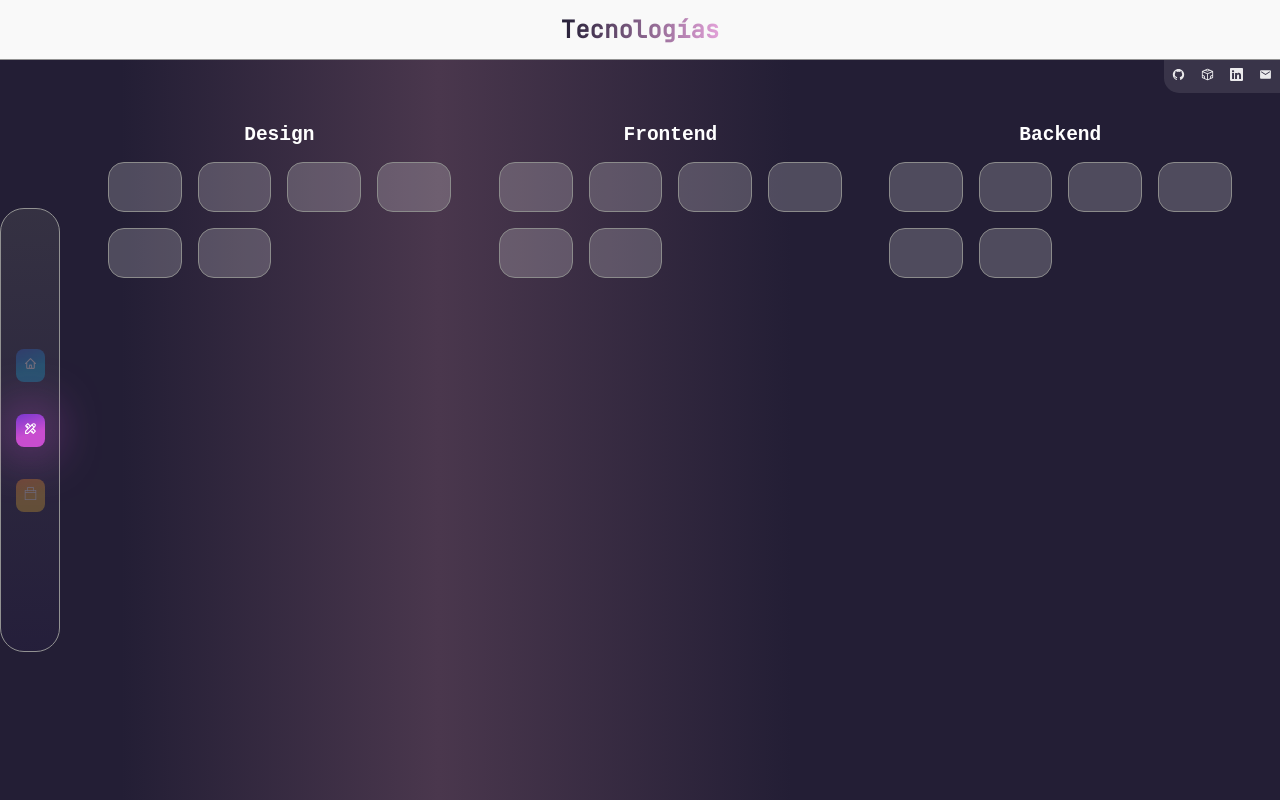
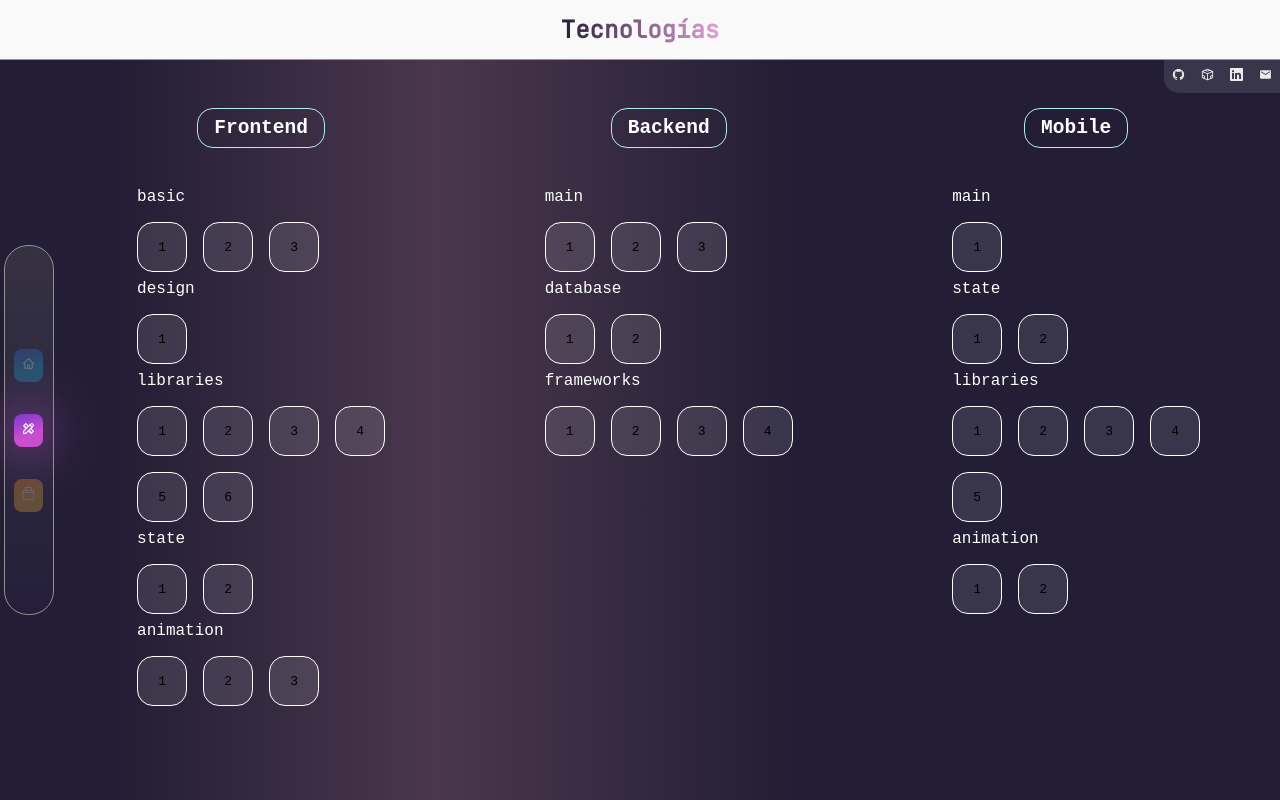
Before and after one commit to OscarCodev/my-portafolio, a React (Vite) app: page /tecnologias in a window 1280 px wide. Built offline with nearby package versions, Linux system fonts and the light colour scheme.

Commit message:
Agregar mapeo dinamico

```diff
--- a/src/components/pages/TecnologiesScreen.jsx
+++ b/src/components/pages/TecnologiesScreen.jsx
@@ -1,18 +1,56 @@
 import React from "react";
 import styled from "styled-components";
+import { dataTecnologias } from "../../data/dataTecnologias";
 
 export default function TecnologiesScreen() {
-  //const {frontend, backend, mobile, design} = tecnologias;
+  /*
+  const frontend = dataTecnologias[0];
+  const backend = dataTecnologias[1];
+  const mobile = dataTecnologias[2];
 
-  const dataCampo = ["Design", "Frontend", "Backend"]
+  const { categoriaPrincipal, basic, design, libraries, state, animation } =
+    frontend;
+  const {
+    categoriaPrincipal: categoriaBackend,
+    main,
+    database,
+    frameworks,
+  } = backend;
+  const {
+    categoriaPrincipal: categoriaMobil,
+    main: mainMobile,
+    state: stateMobile,
+    libraries: librariesMobile,
+    animation: animationMobile,
+  } = mobile;
+  */
+
+  const sections = [
+    { data: dataTecnologias[0], title: 'categoriaPrincipal', keys: ['basic', 'design', 'libraries', 'state', 'animation'] },
+    { data: dataTecnologias[1], title: 'categoriaPrincipal', keys: ['main', 'database', 'frameworks'] },
+    { data: dataTecnologias[2], title: 'categoriaPrincipal', keys: ['main', 'state', 'libraries', 'animation'] },
+
+  ];
 
   return (
     <ContainerTecnologies transition-style="in:circle:top-right">
-      {
-        dataCampo.map(campo => (
-          <ContainerCampo title={campo}/>
-        ))
-      }
+        {sections.map(({ data, title, keys }) => (
+          <ContainerCampo key={data[title]}>
+            <h2>{data[title]}</h2>
+            <div>
+              {keys.map((key) => (
+                <>
+                  <p>{key}</p>
+                  <GridItems>
+                    {data[key].map((item) => (
+                      <div className="card"key={item}>{item}</div>
+                    ))}
+                  </GridItems>
+                </>
+              ))}
+            </div>
+          </ContainerCampo>
+        ))}
     </ContainerTecnologies>
   );
 }
@@ -20,11 +58,11 @@ export default function TecnologiesScreen() {
 const ContainerTecnologies = styled.div`
   //border: 2px solid blue;
   height: auto;
-  padding: 3rem;
   display: grid;
   grid-template-columns: 1fr;
-  gap: 3rem;
+  align-content: start;
   background: rgb(35, 30, 53);
+  padding: 1rem 0;
   background: linear-gradient(
     180deg,
     rgba(35, 30, 53, 1) 5%,
@@ -32,7 +70,8 @@ const ContainerTecnologies = styled.div`
     rgba(35, 30, 53, 1) 40%
   );
   @media (min-width: 992px) {
-    height: calc(100vh - 60px);
+    min-height: calc(100vh - 60px);
+    height: auto;
     grid-template-columns: 1fr 1fr 1fr;
     background: rgb(35, 30, 53);
     background: linear-gradient(
@@ -44,53 +83,44 @@ const ContainerTecnologies = styled.div`
   }
 `;
 
-function ContainerCampo({ title }) {
-  return (
-    <Container className="animate__animated animate__zoomIn">
-      <h2>{title}</h2>
-      <ContainerCards>
-        <CardTecnologia />
-        <CardTecnologia />
-        <CardTecnologia />
-        <CardTecnologia />
-        <CardTecnologia />
-        <CardTecnologia />
-      </ContainerCards>
-    </Container>
-  );
-}
+const ContainerCampo = styled.div`
+  display: flex;
+  flex-direction: column;
+  align-items: center;
+  justify-content: flex-start;
+  //border: 1px solid white;
+  h2 {
+    color: white;
+    font-size: 1.5;
+    margin: 2rem;
+    border: 1px solid paleturquoise;
+    padding: .5rem 1rem ;
+    border-radius: 1rem;
+  }
+  p {
+    font-size: 1rem;
+    color: white;
+    margin-bottom: 1rem;
+    margin-top: .5rem;
+  }
+  .card{
+    width: 50px;
+    height: 50px;
+    border: 1px solid white;
+    background-color: rgba(255,255,255,0.1);
+    border-radius: 1rem;
+    display: flex;
+    justify-content: center;
+    align-items: center;
+  }
 
-const Container = styled.div`
-  width: 100%;
-  height: auto;
-  h2 {
-    text-align: center;
-    color: white;
-    //border: 1px solid gray;
-    padding: 1rem;
+  @media (min-width: 992px) {
+    height: auto;
   }
 `;
 
-const ContainerCards = styled.div`
-  width: 100%;
-  height: auto;
+const GridItems = styled.div`
   display: grid;
   grid-template-columns: 1fr 1fr 1fr 1fr;
   gap: 1rem;
 `;
-
-function CardTecnologia() {
-  return <Card />;
-}
-
-const Card = styled.div`
-  width: 100%;
-  height: 50px;
-  background: rgba(255, 255, 255, 0.2);
-  border: 1px solid #8b8b8b;
-  border-radius: 1rem;
-  transition: all 0.3s;
-  &:hover {
-    transform: scale(0.95);
-  }
-`;
--- a/src/components/uis/Navbar.jsx
+++ b/src/components/uis/Navbar.jsx
@@ -58,8 +58,8 @@ const Options = styled.div`
   border: 1px solid #929292;
   //computadora
   @media (min-width: 992px) {
-    width: 60px;
-    height: 60%;
+    width: 50px;
+    height: 50%;
     flex-direction: column;
     justify-content: center;
   }
@@ -70,13 +70,14 @@ const ContainerOptions = styled.div`
   height: 60px;
   display: flex;
   justify-content: center;
+
   //border: 1px solid yellow;
   @media (min-width: 992px) {
     width: 60px;
     height: 100%;
-
     flex-direction: column;
     justify-content: center;
+    align-items: center;
   }
 `;
 
--- a/src/data/dataTecnologias.js
+++ b/src/data/dataTecnologias.js
@@ -1,33 +1,23 @@
 export const dataTecnologias = [
     {
-        category: "Frontend",
-        basic: ["img1", "img2", "ig3"],
-        design: ["img1"],
-        libraries: ["img1", "img2", "ig3", "img3"],
-        state: ["img1", "img2"],
-        animation: ["img1", "img2", "img3"]
+        categoriaPrincipal: "Frontend",
+        basic: ["1", "2", "3"],
+        design: ["1"],
+        libraries: ["1", "2", "3", "4", "5","6"],
+        state: ["1", "2"],
+        animation: ["1", "2", "3"]
     },
     {
-        category: "Backend",
-        main: ["img1", "img2", "img3"],
-        database: ["img1", "img2"],
-        frameworks: ["img1", "img2", "img3", "img4"]
+        categoriaPrincipal: "Backend",
+        main: ["1", "2", "3"],
+        database: ["1", "2"],
+        frameworks: ["1", "2", "3", "4"]
     },
     {
-        category: "Mobile",
-        main: ["flutter"],
-        state: ["state1","state2"],
-        libraries: ["librerie1", "librarie2", "librarie3"],
-        animation: ["animation1", "animation2"]
+        categoriaPrincipal: "Mobile",
+        main: ["1"],
+        state: ["1","2"],
+        libraries: ["1", "2", "3", "4", "5"],
+        animation: ["1", "2"]
     }
 ]
-
-/*
-tal vez modificar el modelo de datos para un mejor consumo
-
-const tecnologias = {
-    frontend: "front",
-    backend: "backend",
-    mobile: "mobile"
-}
- */
```
